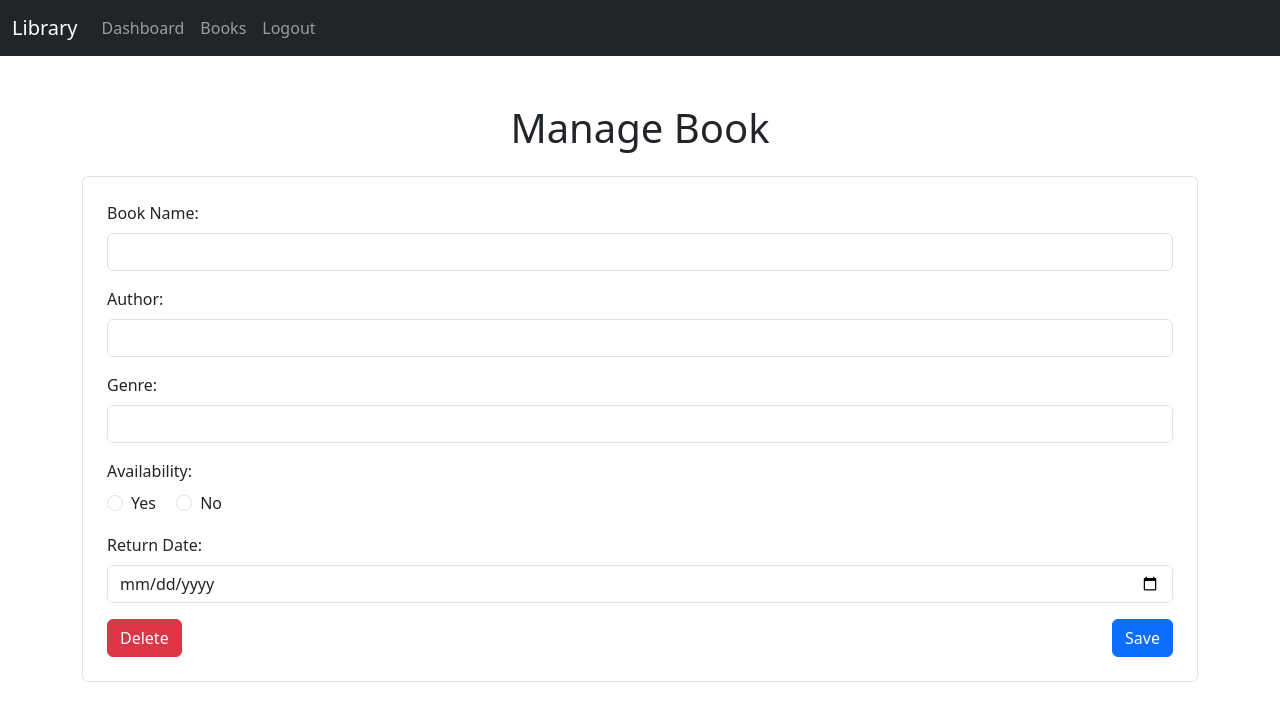
After one commit to Nayrbbg-pixel/Lib-Manage, a FastAPI app: template templates/manage-book.html in a window 1280 px wide. The commit adds this page. Shown: the top 721 px of the page. Run offline with FastAPI, Linux system fonts and the light colour scheme; the template is opened without the code that fills it, so the values that code supplies are empty.

Commit message:
Successfully developed book detail and maanagement system

```diff
--- a/auth_routers/auth.py
+++ b/auth_routers/auth.py
@@ -128,9 +128,7 @@ async def login_for_access_token(request:Request,
     try:
         form = LoginForm(request=request)
         await form.create_oauth_form()
-        response = templates.TemplateResponse('login.html',context={
-        'request':request,"msg":"Successfully logged in!"
-        })
+        response = RedirectResponse(url='/library/dashboard',status_code=302)
         validation_cookie = await store_access_token(response=response,
                                                      form_data=form,db=db)
         if validation_cookie is False:
--- a/lib_routers/book_add.py
+++ b/lib_routers/book_add.py
@@ -40,7 +40,6 @@ async def add_book_database(request:Request,db:db_conn,
             book_name=book_name,
             author = author,
             available=True,
-            user_id = user['id'],
             genre=genre
         )
 
--- a/lib_routers/dashboard.py
+++ b/lib_routers/dashboard.py
@@ -17,13 +17,13 @@ templates = Jinja2Templates(directory='templates')
 @router.get('/dashboard',response_class=HTMLResponse)
 async def dashboard_page(request:Request,db:db_conn,q:Optional[str]=None):
     user = decode_jwt(request)
-    user_lib_books = db.query(Book).filter(Book.user_id==user['id']).all()
+    user_lib_books = db.query(Book).all()
     if user is False:
         return RedirectResponse(url='/auth/login',status_code=302)
     if user['role'] == 'user':
          return RedirectResponse(url='/home',status_code=302)
     if q is not None:
-        books=db.query(Book).filter(Book.user_id==user['id']).all()
+        books=db.query(Book).all()
         results = []
         for book in books:
             if q.lower() in book.book_name.lower() or q.lower() in book.author.lower() or q.lower() in book.genre.lower():
--- a/main.py
+++ b/main.py
@@ -4,6 +4,7 @@ from models import Base, User, Role
 from auth_routers.auth import router as auth
 from lib_routers.book_add import router as add_book_router
 from lib_routers.dashboard import router as dashboard_router
+from lib_routers.book_manage import router as manage_router
 
 app = FastAPI()
 
@@ -12,3 +13,4 @@ Base.metadata.create_all(engine)
 app.include_router(auth)
 app.include_router(add_book_router)
 app.include_router(dashboard_router)
+app.include_router(manage_router)
--- a/models.py
+++ b/models.py
@@ -25,5 +25,4 @@ class Book(Base):
     author = Column(String,nullable=False)
     available = Column(Boolean,nullable=False)
     return_date = Column(Date,nullable=True)
-    user_id = Column(Integer,ForeignKey('user.id'))
     genre = Column(String)
--- a/templates/dashboard.html
+++ b/templates/dashboard.html
@@ -163,6 +163,7 @@
         <div>
             <a href="/library/dashboard">Dashboard</a>
             <a href="/library/book_page">Add Books</a>
+            <a href="/auth/logout">Logout</a>
             {% if user['role']=='admin' %}<a href="/admin">Admin Panel</a>{% endif %}
         </div>
         <form method="GET" action="/library/dashboard">
@@ -188,7 +189,7 @@
         </thead>
         <tbody>
             {% for book in books %}
-            <tr onclick="location.href='/library/edit/{{ book.id }}'">
+            <tr onclick="location.href='/library/manage-book/{{ book.book_name }}/{{ book.id }}'">
                 <td>{{ book.book_name }}</td>
                 <td>{{ book.author }}</td>
                 <td>{{ book.genre }}</td>
--- /dev/null
+++ b/templates/manage-book.html
@@ -0,0 +1,73 @@
+<!DOCTYPE html>
+<html lang="en">
+<head>
+    <meta charset="UTF-8">
+    <meta name="viewport" content="width=device-width, initial-scale=1.0">
+    <title>Manage Book</title>
+    <link href="https://cdn.jsdelivr.net/npm/bootstrap@5.3.0-alpha1/dist/css/bootstrap.min.css" rel="stylesheet">
+</head>
+<body>
+    <!-- Navbar -->
+    <nav class="navbar navbar-expand-lg navbar-dark bg-dark">
+        <div class="container-fluid">
+            <a class="navbar-brand" href="/library/dashboard">Library</a>
+            <button class="navbar-toggler" type="button" data-bs-toggle="collapse" data-bs-target="#navbarNav" aria-controls="navbarNav" aria-expanded="false" aria-label="Toggle navigation">
+                <span class="navbar-toggler-icon"></span>
+            </button>
+            <div class="collapse navbar-collapse" id="navbarNav">
+                <ul class="navbar-nav">
+                    <li class="nav-item">
+                        <a class="nav-link" href="/library/dashboard">Dashboard</a>
+                    </li>
+                    <li class="nav-item">
+                        <a class="nav-link" href="/library/books">Books</a>
+                    </li>
+                    <li class="nav-item">
+                        <a class="nav-link" href="/auth/logout">Logout</a>
+                    </li>
+                </ul>
+            </div>
+        </div>
+    </nav>
+
+    <!-- Main Content -->
+    <div class="container mt-5">
+        <h1 class="text-center mb-4">Manage Book</h1>
+        <form action="/library/manage-book/{{ book.book_name }}/{{ book.id }}" method="POST" class="p-4 border rounded">
+            <div class="mb-3">
+                <label for="book_name" class="form-label">Book Name:</label>
+                <input type="text" class="form-control" id="book_name" name="book_name" required value="{{ book.book_name }}">
+            </div>
+            <div class="mb-3">
+                <label for="author" class="form-label">Author:</label>
+                <input type="text" class="form-control" id="author" name="author" required value="{{ book.author }}">
+            </div>
+            <div class="mb-3">
+                <label for="genre" class="form-label">Genre:</label>
+                <input type="text" class="form-control" id="genre" name="genre" required value="{{ book.genre }}">
+            </div>
+            <div class="mb-3">
+                <label class="form-label">Availability:</label><br>
+                <div class="form-check form-check-inline">
+                    <input class="form-check-input" type="radio" id="availability_yes" name="availability" value="Yes" required {% if book.available == True %}checked{% endif %}>
+                    <label class="form-check-label" for="availability_yes">Yes</label>
+                </div>
+                <div class="form-check form-check-inline">
+                    <input class="form-check-input" type="radio" id="availability_no" name="availability" value="No" required {% if book.available == False %}checked{% endif %}>
+                    <label class="form-check-label" for="availability_no">No</label>
+                </div>
+            </div>
+            <div class="mb-3">
+                <label for="return_date" class="form-label">Return Date:</label>
+                <input type="date" class="form-control" id="return_date" name="return_date" {% if book.available == True %} value="{{ book.return_date }}"{% endif %}>
+            </div>
+            <div class="d-flex justify-content-between">
+                <a href="/library/delete/{{ book.id }}" class="btn btn-danger">Delete</a>
+                <button type="submit" class="btn btn-primary">Save</button>
+            </div>
+        </form>
+    </div>
+
+    <script src="https://cdn.jsdelivr.net/npm/bootstrap@5.3.0-alpha1/dist/js/bootstrap.bundle.min.js"></script>
+</body>
+</html>
--- a/templates/navbar.html
+++ b/templates/navbar.html
@@ -32,9 +32,7 @@
 <!-- navbar_other.html -->
 <nav>
     <div>
-        <a href="/dashboard">Home</a>
-        <a href="/about">About</a>
-        <a href="/contact">Contact</a>
-        <a href="/help">Help</a>
+        <a href="/library/dashboard">Home</a>
+        <a href="/auth/logout">Logout</a>
     </div>
 </nav>
```
Also changed, not shown: alembic/versions/cd645c6a1a08_.py (added, +26 -0 lines), lib_routers/book_manage.py (added, +82 -0 lines).
